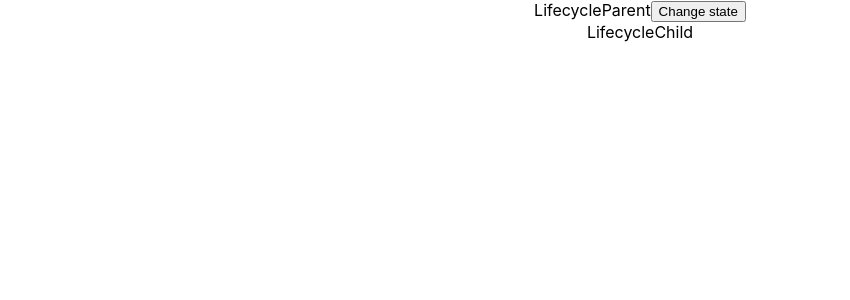
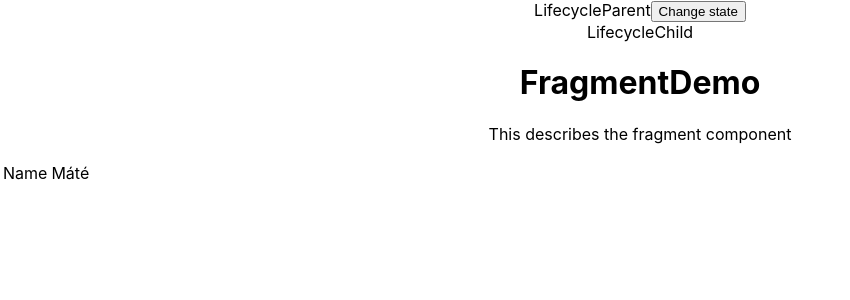
Before and after one commit to Fenyves96/React-tutorial, a React (Create React App) app: page / in a window 1280 px wide. Shown: the top 300 px of the page, without its empty margins (0-850 px from the left). Built offline with nearby package versions, Linux system fonts and the light colour scheme.

Commit message:
React Fragment

```diff
--- a/src/App.js
+++ b/src/App.js
@@ -17,6 +17,8 @@ import './appStyles.css'
 import styles from './appStyles.module.css'
 import Form from './components/Form';
 import LifecycleParent from './components/LifecycleParent';
+import FragmentDemo from './components/FragmentDemo';
+import Table from './components/Table';
 
 
 function App() {
@@ -41,6 +43,8 @@ function App() {
       <NameList />
       <Stylesheet primary={true} />
       <Inline /> */}
+      <FragmentDemo />
+      <Table />
 
     </div>
   );
--- /dev/null
+++ b/src/components/Colums.js
@@ -0,0 +1,14 @@
+import React from 'react'
+
+function Colums() {
+    const items = []
+
+    return (
+        <>
+            <td>Name</td>
+            <td>Máté</td>
+        </>
+    )
+}
+
+export default Colums
--- /dev/null
+++ b/src/components/FragmentDemo.js
@@ -0,0 +1,14 @@
+import React from 'react'
+
+function FragmentDemo() {
+    return (
+        <React.Fragment>
+            <h1>
+                FragmentDemo
+            </h1>
+            <p>This describes the fragment component</p>
+        </React.Fragment>
+    )
+}
+
+export default FragmentDemo
--- /dev/null
+++ b/src/components/Table.js
@@ -0,0 +1,16 @@
+import React from 'react'
+import Colums from './Colums'
+
+function Table() {
+    return (
+        <table>
+            <tbody>
+                <tr>
+                    <Colums></Colums>
+                </tr>
+            </tbody>
+        </table>
+    )
+}
+
+export default Table
```
